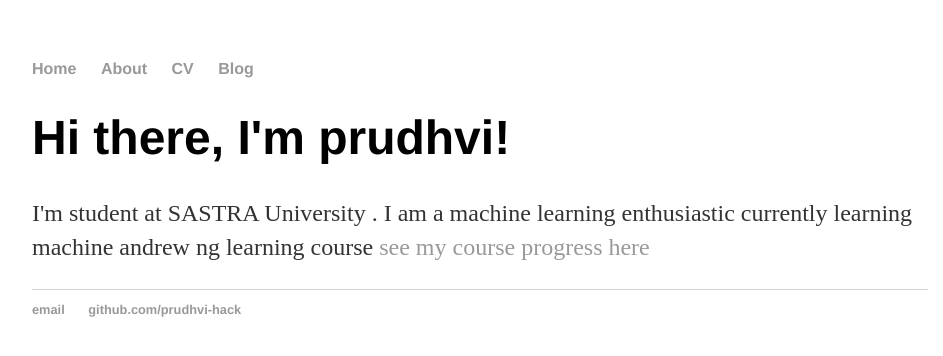
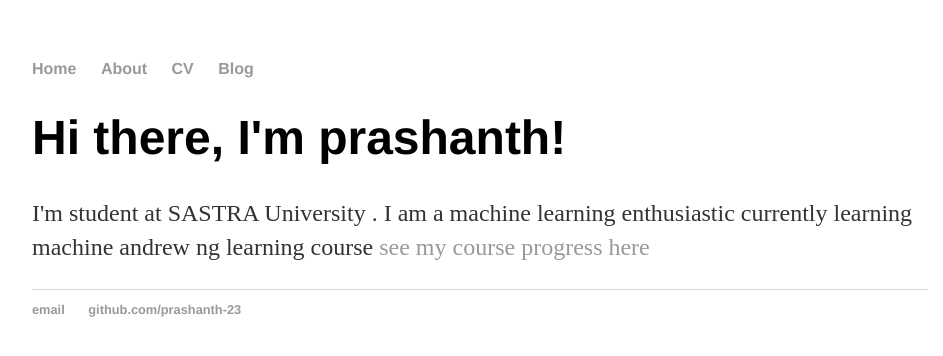
Before and after one commit to prashanth-23/prashanth-23.github.io, a Jekyll site: the page about.html, which Jekyll copies as it is, in a window 1280 px wide. Shown: the top 356 px of the page, without its empty margins (160-1103 px from the left). Built offline with Jekyll 4.4.1, drawn with Linux system fonts in a browser that asks for light colours.

Commit message:
Update about.html

```diff
--- a/about.html
+++ b/about.html
@@ -16,14 +16,14 @@
 		</nav>
 		<div class="container">
     		<div class="blurb">
-        		<h1>Hi there, I'm prudhvi!</h1>
-				<p>I'm student at SASTRA University . I am a machine learning enthusiastic currently learning machine  andrew ng learning course <a href="https://github.com/prudhvi-hack/">see my course progress here</a></p>
+        		<h1>Hi there, I'm prashanth!</h1>
+				<p>I'm student at SASTRA University . I am a machine learning enthusiastic currently learning machine  andrew ng learning course <a href="https://github.com/prashanth-23/">see my course progress here</a></p>
     		</div><!-- /.blurb -->
 		</div><!-- /.container -->
 		<footer>
     		<ul>
         		<li><a href="mailto:gadupudiprudhvi@gmail.com">email</a></li>
-        		<li><a href="https://github.com/prudhvi-hack">github.com/prudhvi-hack</a></li>
+        		<li><a href="https://github.com/prudhvi-hack">github.com/prashanth-23</a></li>
 			</ul>
 		</footer>
 	</body>
```
